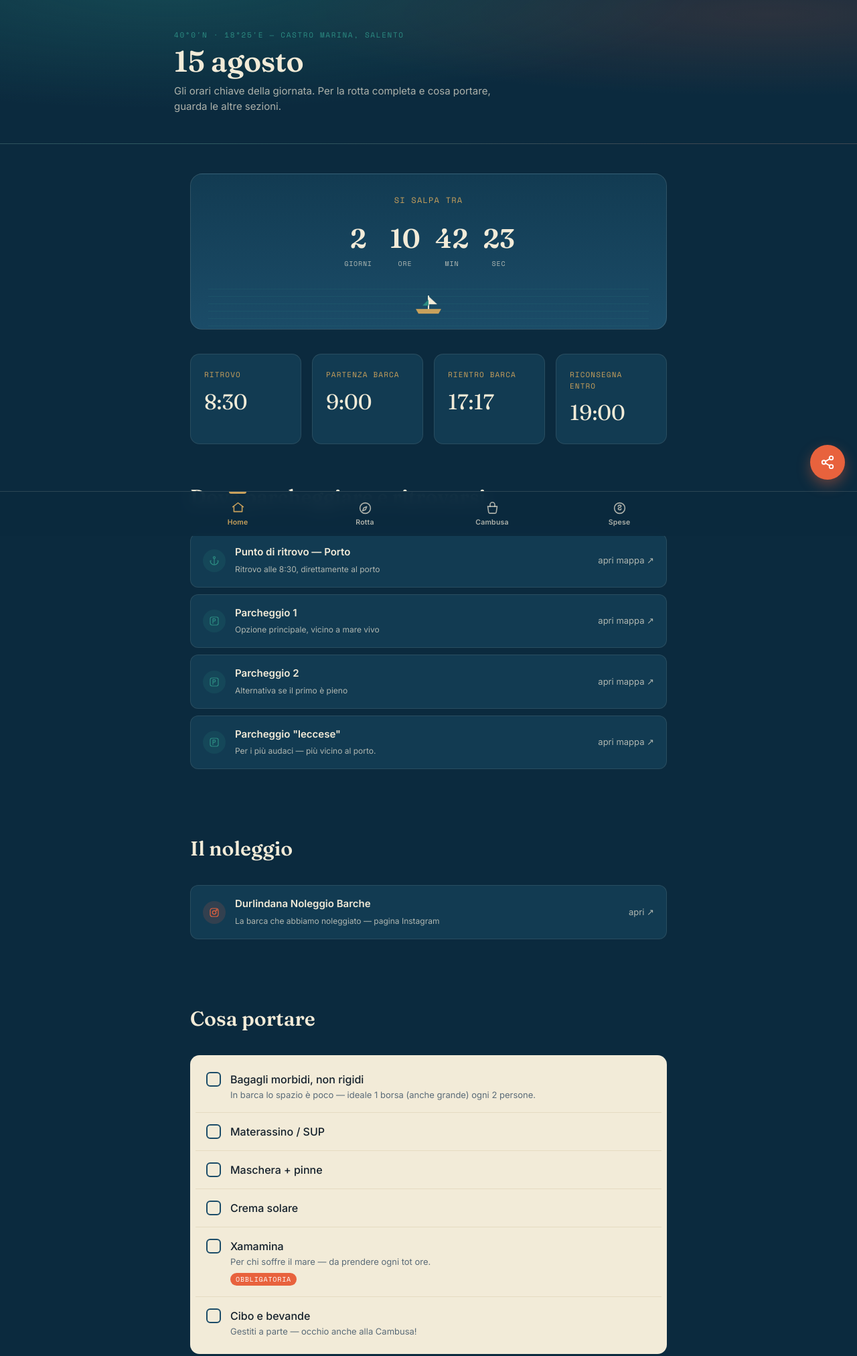
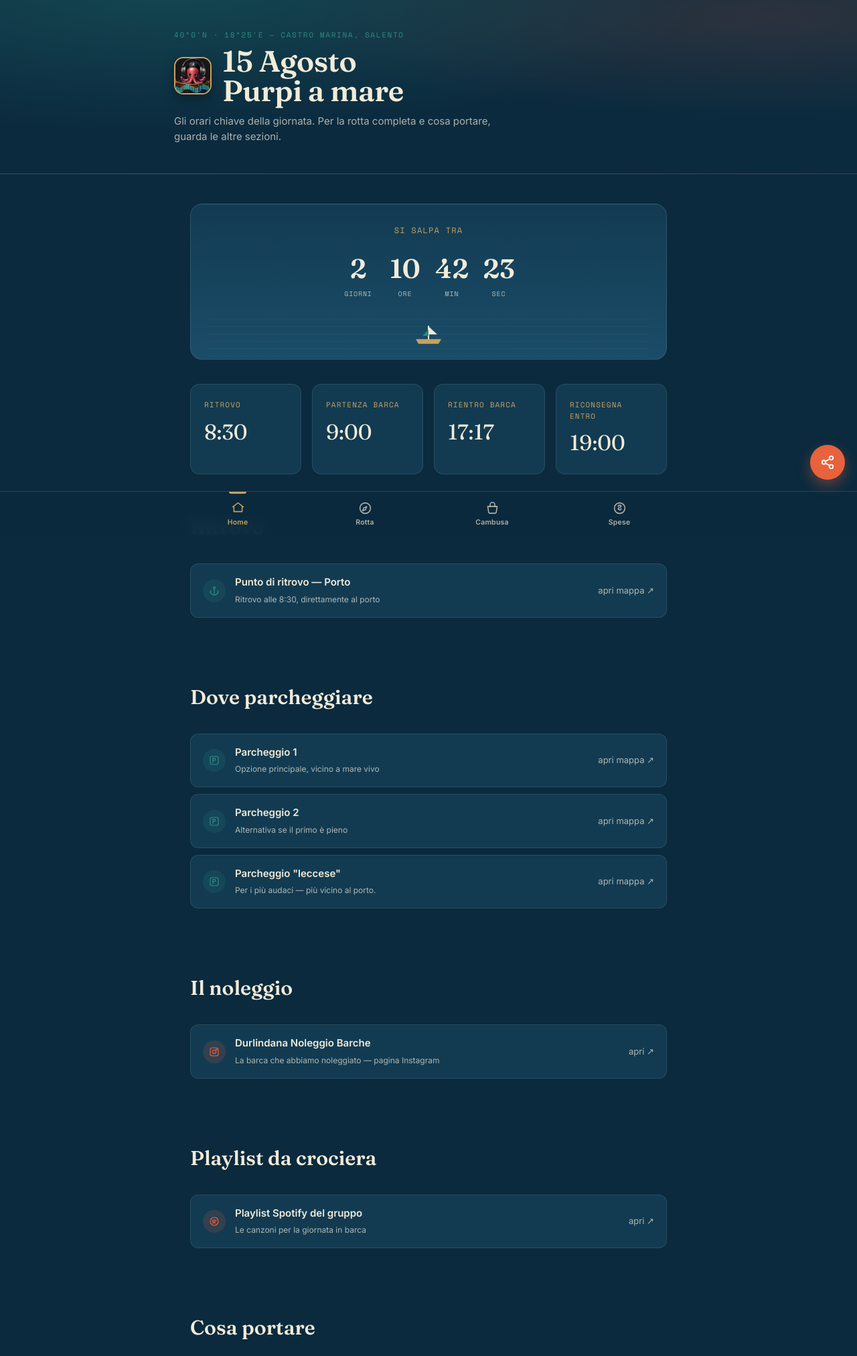
Before and after one commit to matteonestola/gita-castro, a plain HTML site: page index.html in a window 1280 px wide. Shown: the top 2024 px of the page at 67% size. Drawn offline with nearby package versions, Linux system fonts and the light colour scheme; no server answers.

Commit message:
new version of home + modifica su cose da portare

```diff
--- a/index.html
+++ b/index.html
@@ -3,7 +3,8 @@
 <head>
 <meta charset="UTF-8">
 <meta name="viewport" content="width=device-width, initial-scale=1.0">
-<title>Castro Marina · 15 Agosto</title>
+<title>Castro Marina · 15 Agosto Purpi a mare</title>
+<link rel="icon" type="image/jpeg" href="purpi.jpg">
 <link rel="preconnect" href="https://fonts.googleapis.com">
 <link rel="preconnect" href="https://fonts.gstatic.com" crossorigin>
 <link href="https://fonts.googleapis.com/css2?family=Fraunces:ital,opsz,wght@0,9..144,400;0,9..144,600;1,9..144,500&family=Space+Mono:wght@400;700&family=Inter:wght@400;500;600&display=swap" rel="stylesheet">
@@ -85,6 +86,12 @@
     color:var(--paper);
   }
   .tab-desc{margin-top:12px; font-size:15px; color:var(--text-soft); max-width:52ch;}
+
+  .title-row{display:flex; align-items:center; gap:16px;}
+  .purpi-icon{
+    width:56px; height:56px; border-radius:14px; object-fit:cover; flex:none;
+    border:2px solid var(--brass); box-shadow:0 6px 16px rgba(0,0,0,0.35);
+  }
 
   /* ---------- PAGES ---------- */
   .page{display:none;}
@@ -357,6 +364,7 @@
     .cambusa-form{flex-direction:column;}
     .countdown-digits{gap:10px;}
     .cd-unit{min-width:44px;}
+    .purpi-icon{width:44px; height:44px; border-radius:11px;}
   }
 </style>
 </head>
@@ -367,7 +375,7 @@
   <div class="tab-intro">
     <div class="tab-intro-inner">
       <div class="eyebrow">40°0′N · 18°25′E — Castro Marina, Salento</div>
-      <h1 class="tab-title">15 agosto</h1>
+      <div class="title-row"><img class="purpi-icon" src="purpi.jpg" alt="Purpi, la mascotte della gita"><h1 class="tab-title">15 Agosto<br>Purpi a mare</h1></div>
       <p class="tab-desc">Gli orari chiave della giornata. Per la rotta completa e cosa portare, guarda le altre sezioni.</p>
     </div>
   </div>
@@ -401,14 +409,20 @@
       <div class="orario-card"><span class="k">Riconsegna entro</span><span class="v">19:00</span></div>
     </div>
 
-    <section id="dove">
-      <div class="section-head"><h2 class="section-title">Dove parcheggiare e ritrovarsi</h2></div>
+    <section id="ritrovo">
+      <div class="section-head"><h2 class="section-title">Ritrovo</h2></div>
       <div class="map-list">
         <a class="map-link" href="https://maps.app.goo.gl/EMMejQTa348E1pq19" target="_blank" rel="noopener">
           <div class="pin"><svg viewBox="0 0 24 24" fill="none" stroke-width="1.8" stroke-linecap="round" stroke-linejoin="round"><circle cx="12" cy="5" r="2.3"/><line x1="12" y1="7.3" x2="12" y2="21"/><path d="M5 12H3a9 9 0 0018 0h-2"/></svg></div>
           <div class="info"><b>Punto di ritrovo — Porto</b><span>Ritrovo alle 8:30, direttamente al porto</span></div>
           <span class="go">apri mappa ↗</span>
         </a>
+      </div>
+    </section>
+
+    <section id="dove">
+      <div class="section-head"><h2 class="section-title">Dove parcheggiare</h2></div>
+      <div class="map-list">
         <a class="map-link" href="https://maps.app.goo.gl/Gvq3DAdTPehwGF2MA" target="_blank" rel="noopener">
           <div class="pin"><svg viewBox="0 0 24 24" fill="none" stroke-width="1.8" stroke-linecap="round" stroke-linejoin="round"><rect x="3" y="3" width="18" height="18" rx="4"/><path d="M9 7v10M9 7h3.2a2.4 2.4 0 010 4.8H9"/></svg></div>
           <div class="info"><b>Parcheggio 1</b><span>Opzione principale, vicino a mare vivo</span></div>
@@ -433,6 +447,17 @@
         <a class="map-link instagram" href="https://www.instagram.com/durlindananoleggiobarche?igsh=MXRjcnlvdzZocHpnaQ==" target="_blank" rel="noopener">
           <div class="pin"><svg viewBox="0 0 24 24" fill="none" stroke-width="1.8" stroke-linecap="round" stroke-linejoin="round"><rect x="3" y="3" width="18" height="18" rx="5"/><circle cx="12" cy="12" r="4"/><circle cx="17.2" cy="6.8" r="1"/></svg></div>
           <div class="info"><b>Durlindana Noleggio Barche</b><span>La barca che abbiamo noleggiato — pagina Instagram</span></div>
+          <span class="go">apri ↗</span>
+        </a>
+      </div>
+    </section>
+
+    <section id="playlist">
+      <div class="section-head"><h2 class="section-title">Playlist da crociera</h2></div>
+      <div class="map-list">
+        <a class="map-link instagram" href="https://open.spotify.com/playlist/5XUrriBJQu7gOh0dHtHsIV?si=ODKSuK-6RN2cz3_SIuKm9A&utm_source=whatsapp&pt=211645371810362c35151d929b8c0853&pi=EtqQhhGiS0WTq" target="_blank" rel="noopener">
+          <div class="pin"><svg viewBox="0 0 24 24" fill="none" stroke-width="1.8" stroke-linecap="round" stroke-linejoin="round"><circle cx="12" cy="12" r="9"/><path d="M7.5 10c3-1 6.5-1 9 .5M7.8 13c2.4-0.8 5.2-0.7 7.2 0.4M8.2 15.7c1.9-0.6 4-0.5 5.6 0.4"/></svg></div>
+          <div class="info"><b>Playlist Spotify del gruppo</b><span>Le canzoni per la giornata in barca</span></div>
           <span class="go">apri ↗</span>
         </a>
       </div>
@@ -464,6 +489,14 @@
         <div class="check-item" data-key="cibo">
           <div class="check-box"><svg width="12" height="10" viewBox="0 0 12 10" fill="none"><path d="M1 5L4.5 8.5L11 1.5" stroke="white" stroke-width="2" stroke-linecap="round" stroke-linejoin="round"/></svg></div>
           <div class="check-text"><div class="check-label">Cibo e bevande</div><div class="check-sub">Gestiti a parte — occhio anche alla Cambusa!</div></div>
+        </div>
+        <div class="check-item" data-key="cappelli">
+          <div class="check-box"><svg width="12" height="10" viewBox="0 0 12 10" fill="none"><path d="M1 5L4.5 8.5L11 1.5" stroke="white" stroke-width="2" stroke-linecap="round" stroke-linejoin="round"/></svg></div>
+          <div class="check-text"><div class="check-label">Cappelli e cappellini</div></div>
+        </div>
+        <div class="check-item" data-key="cartegioco">
+          <div class="check-box"><svg width="12" height="10" viewBox="0 0 12 10" fill="none"><path d="M1 5L4.5 8.5L11 1.5" stroke="white" stroke-width="2" stroke-linecap="round" stroke-linejoin="round"/></svg></div>
+          <div class="check-text"><div class="check-label">Carte da gioco</div></div>
         </div>
       </div>
     </section>
```
Also changed, not shown: purpi.jpg (added).
